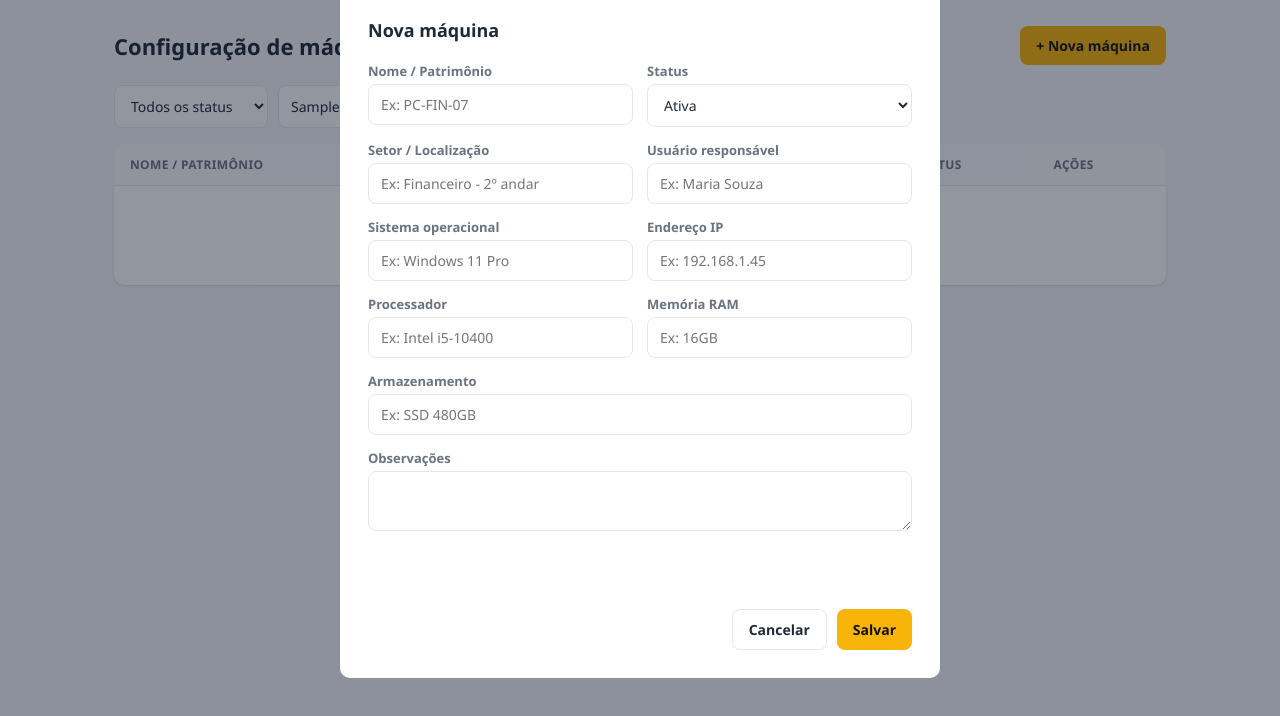
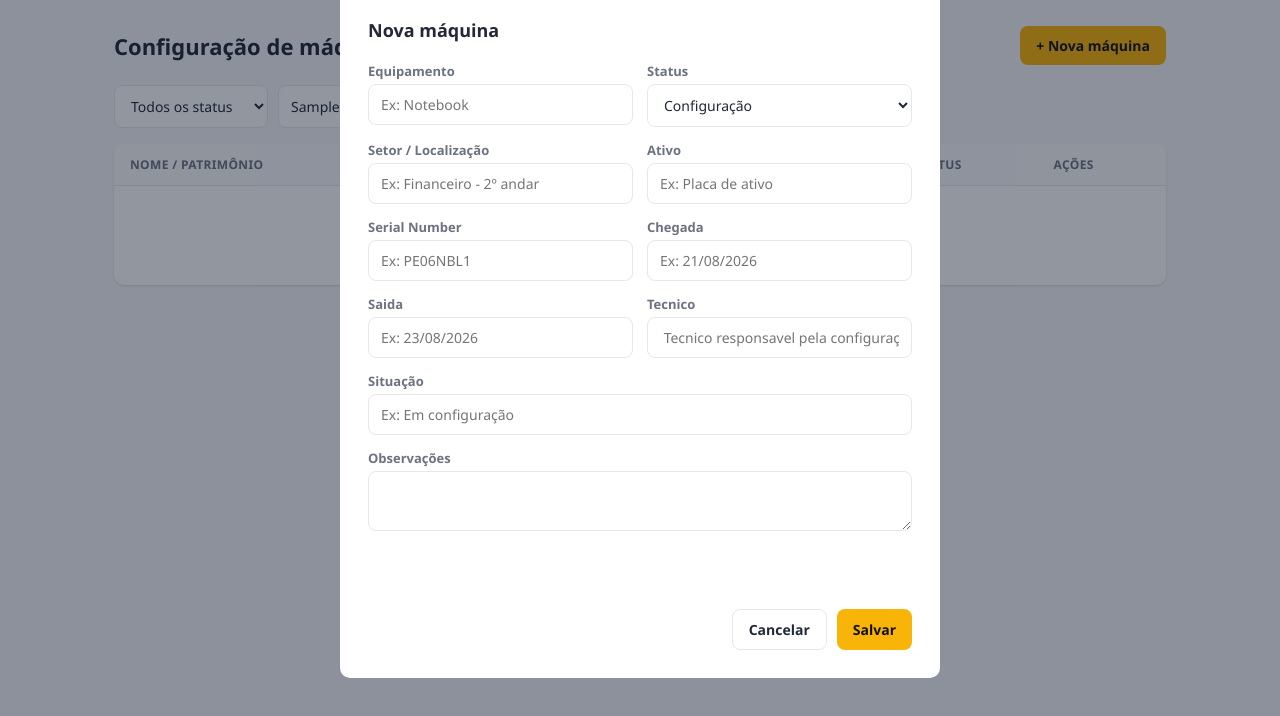
Before and after one commit to renanfreitas-comm/helpdesk-matriz, a plain HTML site: page maquinas.html in a window 1280 px wide. Both pictures are taken after typing "Sample" into the empty fields and a click on the button "+ Nova máquina". Shown: the part 66-782 px from the top of the page. Drawn offline with Linux system fonts and the light colour scheme; no server answers.

Commit message:
Update maquinas.html

```diff
--- a/maquinas.html
+++ b/maquinas.html
@@ -74,15 +74,15 @@
 
         <div class="linha-dupla">
           <div class="campo">
-            <label for="maquina-nome">Nome / Patrimônio</label>
-            <input type="text" id="maquina-nome" required placeholder="Ex: PC-FIN-07" />
+            <label for="maquina-nome">Equipamento</label>
+            <input type="text" id="maquina-nome" required placeholder="Ex: Notebook" />
           </div>
           <div class="campo">
             <label for="maquina-status">Status</label>
             <select id="maquina-status">
-              <option value="ativa">Ativa</option>
-              <option value="manutencao">Em manutenção</option>
-              <option value="baixada">Baixada</option>
+              <option value="ativa">Configuração</option>
+              <option value="manutencao">Manutenção</option>
+              <option value="baixada">Estoque</option>
             </select>
           </div>
         </div>
@@ -93,36 +93,36 @@
             <input type="text" id="maquina-setor" placeholder="Ex: Financeiro - 2º andar" />
           </div>
           <div class="campo">
-            <label for="maquina-responsavel">Usuário responsável</label>
-            <input type="text" id="maquina-responsavel" placeholder="Ex: Maria Souza" />
+            <label for="maquina-responsavel">Ativo</label>
+            <input type="text" id="maquina-responsavel" placeholder="Ex: Placa de ativo" />
           </div>
         </div>
 
         <div class="linha-dupla">
           <div class="campo">
-            <label for="maquina-so">Sistema operacional</label>
-            <input type="text" id="maquina-so" placeholder="Ex: Windows 11 Pro" />
+            <label for="maquina-so">Serial Number</label>
+            <input type="text" id="maquina-so" placeholder="Ex: PE06NBL1" />
           </div>
           <div class="campo">
-            <label for="maquina-ip">Endereço IP</label>
-            <input type="text" id="maquina-ip" placeholder="Ex: 192.168.1.45" />
+            <label for="maquina-ip">Chegada</label>
+            <input type="text" id="maquina-ip" placeholder="Ex: 21/08/2026" />
           </div>
         </div>
 
         <div class="linha-dupla">
           <div class="campo">
-            <label for="maquina-processador">Processador</label>
-            <input type="text" id="maquina-processador" placeholder="Ex: Intel i5-10400" />
+            <label for="maquina-processador">Saida</label>
+            <input type="text" id="maquina-processador" placeholder="Ex: 23/08/2026" />
           </div>
           <div class="campo">
-            <label for="maquina-memoria">Memória RAM</label>
-            <input type="text" id="maquina-memoria" placeholder="Ex: 16GB" />
+            <label for="maquina-memoria">Tecnico</label>
+            <input type="text" id="maquina-memoria" placeholder=" Tecnico responsavel pela configuração" />
           </div>
         </div>
 
         <div class="campo">
-          <label for="maquina-armazenamento">Armazenamento</label>
-          <input type="text" id="maquina-armazenamento" placeholder="Ex: SSD 480GB" />
+          <label for="maquina-armazenamento">Situação</label>
+          <input type="text" id="maquina-armazenamento" placeholder="Ex: Em configuração" />
         </div>
 
         <div class="campo">
```
